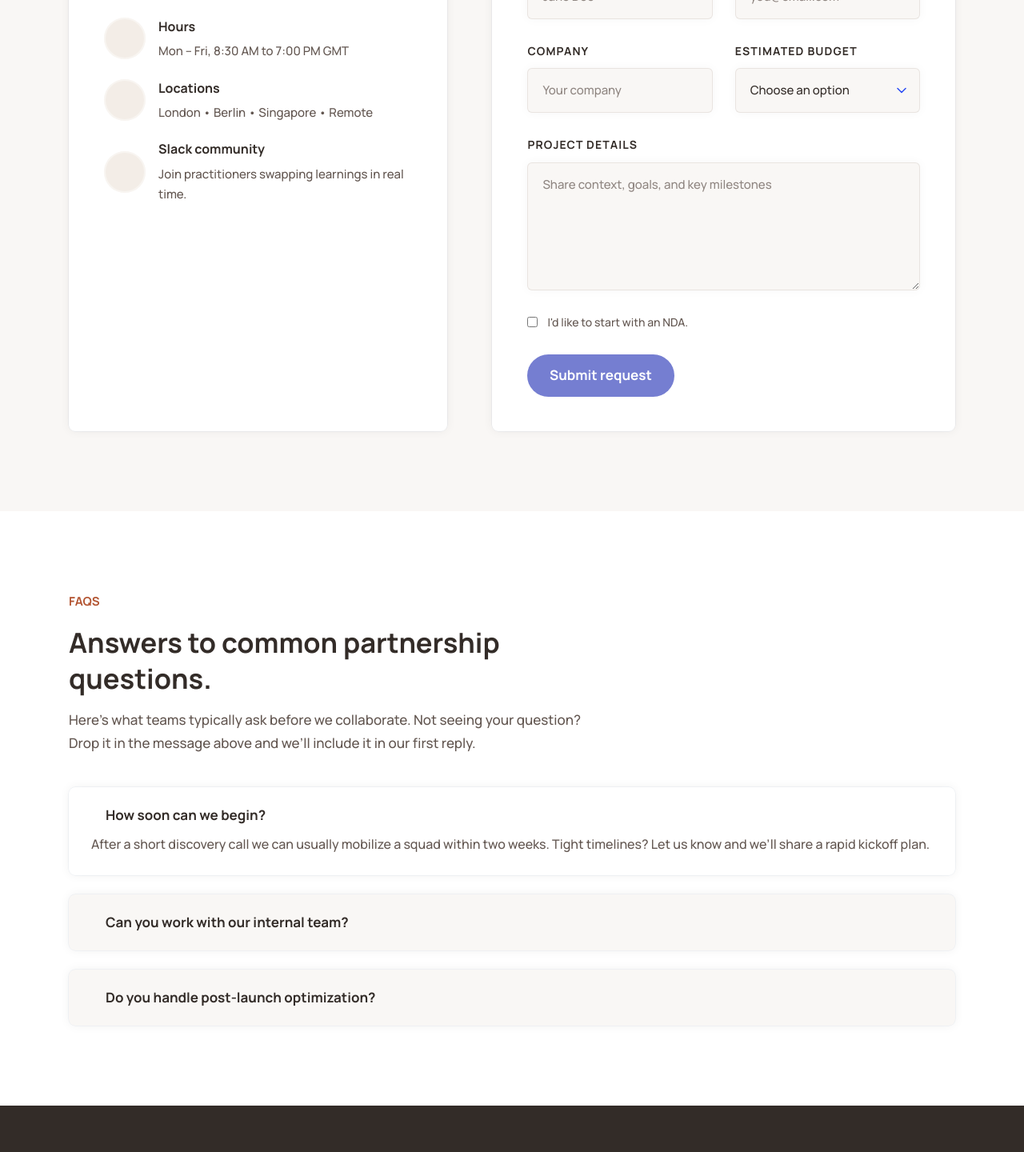
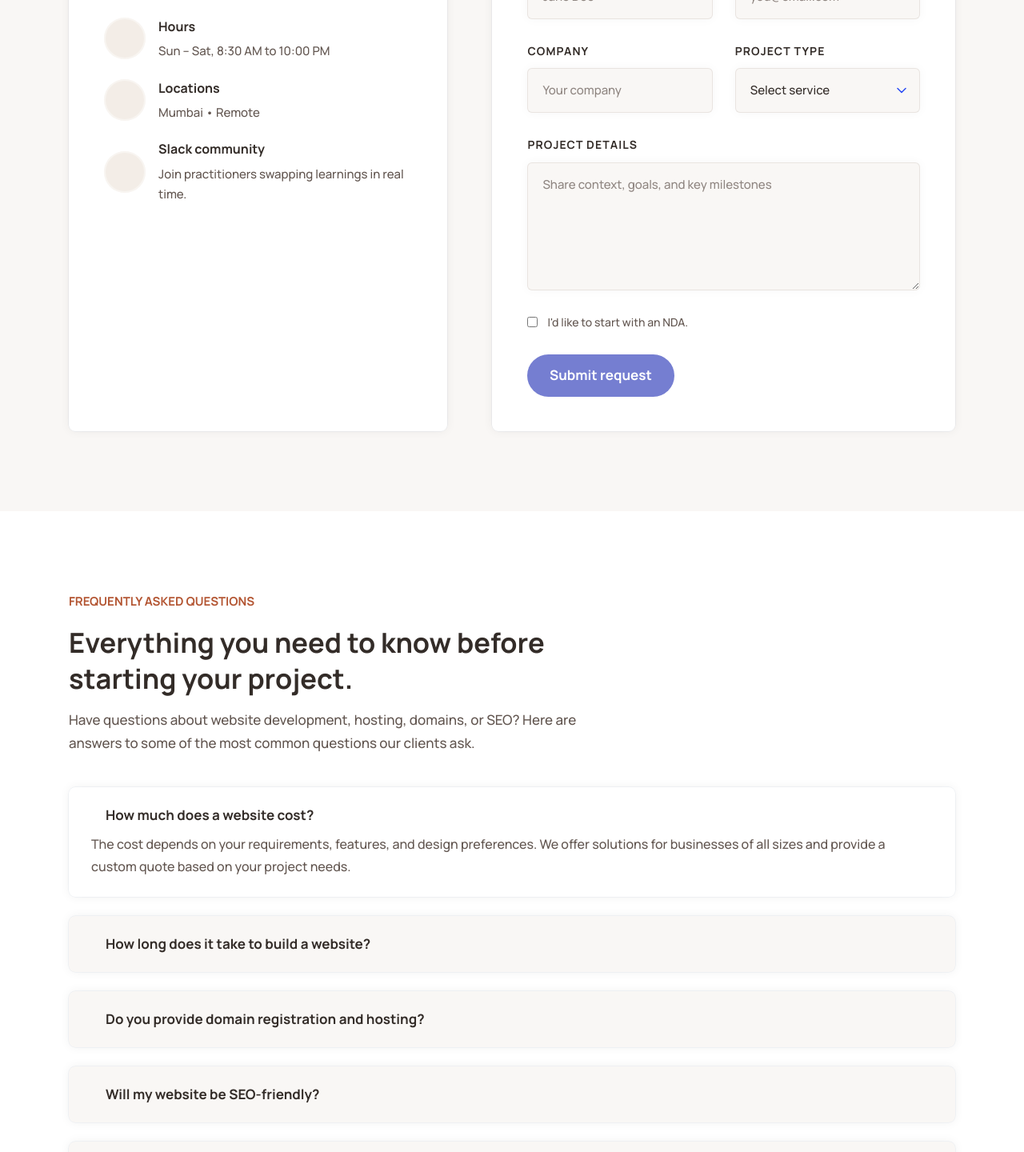
Before and after one commit to Pranav0728/Digital_Root_Website, a Next.js app: page /contact in a window 1280 px wide. Shown: the part 1060-2500 px from the top of the page at 80% size. Built offline with nearby package versions, Linux system fonts and the light colour scheme.

Commit message:
Contact page done

```diff
--- a/package.json
+++ b/package.json
@@ -32,6 +32,7 @@
     "next": "^14.0.4",
     "next-seo": "^6.8.0",
     "next-sitemap": "^4.2.3",
+    "nodemailer": "^8.0.10",
     "react": "^18.2.0",
     "react-dom": "^18.2.0",
     "react-hook-form": "^7.63.0",
@@ -43,6 +44,7 @@
   },
   "devDependencies": {
     "@next/eslint-plugin-next": "^15.5.4",
+    "@types/nodemailer": "^8.0.0",
     "@typescript-eslint/eslint-plugin": "^8.44.1",
     "@typescript-eslint/parser": "^8.44.1",
     "cross-env": "^10.0.0",
--- /dev/null
+++ b/src/app/api/contact/route.ts
@@ -0,0 +1,52 @@
+import { NextResponse } from 'next/server';
+import nodemailer from 'nodemailer';
+
+export async function POST(req: Request) {
+  try {
+    const body = await req.json();
+    const { name, email, company, budget, details, nda } = body;
+
+    // Create a transporter using your email service (e.g., Gmail, SMTP)
+    const transporter = nodemailer.createTransport({
+      service: 'gmail',
+      auth: {
+        user: process.env.EMAIL_USER, // Your email address
+        pass: process.env.EMAIL_PASS, // Your app password
+      },
+    });
+
+    const mailOptions = {
+      from: process.env.EMAIL_USER,
+      to: 'xroot.info@email.com', // Recipient address
+      subject: `New Project Inquiry from ${name}`,
+      text: `
+        Name: ${name}
+        Email: ${email}
+        Company: ${company || 'N/A'}
+        Budget: ${budget}
+        NDA Requested: ${nda ? 'Yes' : 'No'}
+
+        Details:
+        ${details}
+      `,
+      html: `
+        <h3>New Project Inquiry</h3>
+        <p><strong>Name:</strong> ${name}</p>
+        <p><strong>Email:</strong> ${email}</p>
+        <p><strong>Company:</strong> ${company || 'N/A'}</p>
+        <p><strong>Budget:</strong> ${budget}</p>
+        <p><strong>NDA Requested:</strong> ${nda ? 'Yes' : 'No'}</p>
+        <br/>
+        <p><strong>Details:</strong></p>
+        <p>${details}</p>
+      `,
+    };
+
+    await transporter.sendMail(mailOptions);
+
+    return NextResponse.json({ message: 'Email sent successfully' }, { status: 200 });
+  } catch (error) {
+    console.error('Error sending email:', error);
+    return NextResponse.json({ error: 'Failed to send email' }, { status: 500 });
+  }
+}
--- a/src/components/sections/contact/ConnectSection.tsx
+++ b/src/components/sections/contact/ConnectSection.tsx
@@ -54,23 +54,25 @@ const ConnectSection = () => {
 
   const onSubmit = async (data: ProjectContactFormData) => {
     try {
-      // Handle form submission logic here
-      // Example: await submitProjectContact(data);
+      const response = await fetch('/api/contact', {
+        method: 'POST',
+        headers: {
+          'Content-Type': 'application/json',
+        },
+        body: JSON.stringify(data),
+      });
 
-      // Simulate API call
-      await new Promise(resolve => setTimeout(resolve, 1500));
+      if (!response.ok) {
+        throw new Error('Failed to send message');
+      }
 
-      // Reset form on successful submission
       reset();
-
-      // You can add success notification here
       alert(
-        `Thank you ${data.name}! Your request has been submitted successfully. We will contact you at ${data.email} within one business day.`
+        `Thank you ${data.name}! Your request has been sent successfully. We will contact you at ${data.email} shortly.`
       );
     } catch (error) {
-      // You can add error notification here
       console.error('Form submission error:', error);
-      alert('Failed to submit request. Please try again.');
+      alert('Failed to send message. Please try again or contact us directly via email.');
     }
   };
   return (
@@ -104,7 +106,7 @@ const ConnectSection = () => {
               </div>
               <div>
                 <p className="card-title">Hours</p>
-                <p className="card-text">Mon – Fri, 8:30 AM to 7:00 PM GMT</p>
+                <p className="card-text">Sun – Sat, 8:30 AM to 10:00 PM</p>
               </div>
             </li>
             <li>
@@ -114,7 +116,7 @@ const ConnectSection = () => {
               <div>
                 <p className="card-title">Locations</p>
                 <p className="card-text">
-                  London • Berlin • Singapore • Remote
+                  Mumbai • Remote
                 </p>
               </div>
             </li>
@@ -201,18 +203,18 @@ const ConnectSection = () => {
 
             <div className="form-field">
               <label className="form-label" htmlFor="contact-budget">
-                Estimated budget
+                Project Type
               </label>
               <select
                 id="contact-budget"
                 className={`input-field ${errors.budget ? 'error' : ''}`}
                 {...register('budget')}
               >
-                <option value="">Choose an option</option>
-                <option value="50-100">$50k – $100k</option>
-                <option value="100-250">$100k – $250k</option>
-                <option value="250-500">$250k – $500k</option>
-                <option value="500+">$500k+</option>
+                <option value="">Select service</option>
+                <option value="Web Development">Web Development & Design</option>
+                <option value="Domain & Hosting">Domain & Hosting</option>
+                <option value="SEO Optimization">SEO Optimization</option>
+                <option value="Full Digital Solution">Full Digital Solution</option>
               </select>
               {errors.budget && (
                 <span className="error-message">{errors.budget.message}</span>
--- a/src/components/sections/contact/FAQSection.tsx
+++ b/src/components/sections/contact/FAQSection.tsx
@@ -8,22 +8,40 @@ import './FAQSection.scss';
 
 const faqItems = [
   {
-    id: 'contact-start-date',
-    title: 'How soon can we begin?',
+    id: 'website-cost',
+    title: 'How much does a website cost?',
     content:
-      'After a short discovery call we can usually mobilize a squad within two weeks. Tight timelines? Let us know and we’ll share a rapid kickoff plan.',
+      'The cost depends on your requirements, features, and design preferences. We offer solutions for businesses of all sizes and provide a custom quote based on your project needs.',
   },
   {
-    id: 'contact-collaboration',
-    title: 'Can you work with our internal team?',
+    id: 'project-timeline',
+    title: 'How long does it take to build a website?',
     content:
-      'Absolutely. We regularly integrate with product, engineering, and growth teams to embed new rituals, tooling, and ways of working.',
+      'Most business websites are completed within 1 to 3 weeks. More complex websites with custom features may take longer depending on the project scope.',
   },
   {
-    id: 'contact-post-launch',
-    title: 'Do you handle post-launch optimization?',
+    id: 'domain-hosting',
+    title: 'Do you provide domain registration and hosting?',
     content:
-      'Yes. Our optimization labs offer ongoing experimentation, analytics, and engineering support to keep your product learning and improving.',
+      'Yes. We help you choose the right domain name, register it, and set up reliable hosting so your website stays secure and accessible 24/7.',
+  },
+  {
+    id: 'seo-service',
+    title: 'Will my website be SEO-friendly?',
+    content:
+      'Absolutely. Every website we build follows SEO best practices, including fast loading speeds, mobile responsiveness, proper page structure, and search engine optimization.',
+  },
+  {
+    id: 'mobile-responsive',
+    title: 'Will my website work on mobile devices?',
+    content:
+      'Yes. All websites we create are fully responsive and optimized to provide a seamless experience across desktops, tablets, and smartphones.',
+  },
+  {
+    id: 'support-maintenance',
+    title: 'Do you offer support after launch?',
+    content:
+      'Yes. We provide ongoing support, updates, maintenance, and technical assistance to ensure your website continues to perform at its best.',
   },
 ];
 
@@ -36,16 +54,18 @@ const FAQSection = () => {
     <section className="section contact-faq" aria-labelledby="faq-title">
       <div className="container">
         <p className="section-subtitle" id="faq-title">
-          FAQs
+          Frequently Asked Questions
         </p>
+
         <div className="faq-header">
           <h2 className="h2 section-title">
-            Answers to common partnership questions.
+            Everything you need to know before starting your project.
           </h2>
+
           <p className="section-text">
-            Here’s what teams typically ask before we collaborate. Not seeing
-            your question? Drop it in the message above and we’ll include it in
-            our first reply.
+            Have questions about website development, hosting, domains, or SEO?
+            Here are answers to some of the most common questions our clients
+            ask.
           </p>
         </div>
 
```
Also changed, not shown: 2 other files (tests, documents, lock files or other folders).
